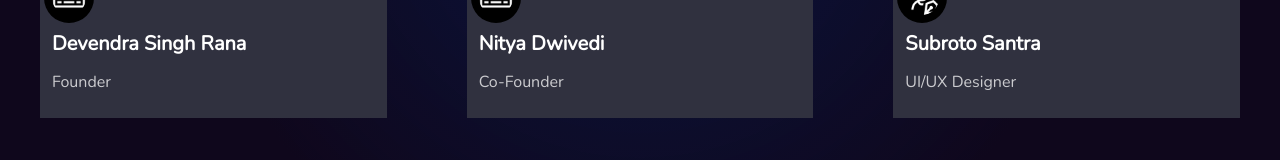
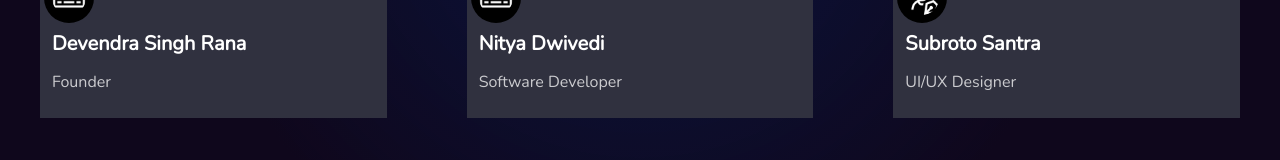
Before and after one commit to Team-Engineers/Testknock2.0, a React (Vite) app: page /our_team in a window 1280 px wide. Shown: the part 532-692 px from the top of the page. Built offline with nearby package versions, Linux system fonts and the light colour scheme.

Commit message:
minor error fix (#8)

```diff
--- a/src/Constants/team.js
+++ b/src/Constants/team.js
@@ -1,8 +1,8 @@
-import Devendra from "../assets/images/Team/devendra.png"
-import Nitya from "../assets/images/Team/nitya.png"
-import Subroto from "../assets/images/Team/subroto.png"
-import Founder from "../assets/images/Team/Founder.svg"
-import Designer from "../assets/images/Team/Designer.svg"
+import Designer from "../assets/images/Team/Designer.svg";
+import Founder from "../assets/images/Team/Founder.svg";
+import Devendra from "../assets/images/Team/devendra.png";
+import Nitya from "../assets/images/Team/nitya.png";
+import Subroto from "../assets/images/Team/subroto.png";
 
 const teams = [
   {
@@ -11,25 +11,45 @@ const teams = [
     since: "2023",
     image: Devendra,
     icon: Founder,
+    Questions1: {
+      testknock: "What made you think about Testknock?",
+      lifehacks: "Best Lifehacks?",
+      startCoding: "What made you start coding?",
+      alternateCareer: "If you weren’t Coding, then what?",
+    },
     Questions: {
-            testknok: "The idea for Testknok came from recognizing a gap in the market for efficient, user-friendly testing solutions. I wanted to create a platform that would simplify the testing process for developers and companies alike.",
-            lifehacks: "My best lifehack is the 2-minute rule: if a task takes less than 2 minutes, do it immediately. It's amazing how much you can accomplish and how organized you can become with this simple principle.",
-            startCoding: "I started coding out of curiosity. I was fascinated by how websites and applications worked, and I wanted to create my own. That curiosity turned into a passion, and here I am today.",
-            alternateCareer: "If I weren't coding, I'd probably be an entrepreneur in a different field. I love the process of identifying problems and creating solutions, regardless of the industry."
-        }
+      testknock:
+        "The idea for Testknock came from recognizing a gap in the market for efficient, user-friendly testing solutions. I wanted to create a platform that would simplify the testing process for developers and companies alike.",
+      lifehacks:
+        "My best lifehack is the 2-minute rule: if a task takes less than 2 minutes, do it immediately. It's amazing how much you can accomplish and how organized you can become with this simple principle.",
+      startCoding:
+        "I started coding out of curiosity. I was fascinated by how websites and applications worked, and I wanted to create my own. That curiosity turned into a passion, and here I am today.",
+      alternateCareer:
+        "If I weren't coding, I'd probably be an entrepreneur in a different field. I love the process of identifying problems and creating solutions, regardless of the industry.",
+    },
   },
   {
     name: "Nitya Dwivedi",
-        position: "Co-Founder",
+    position: "Software Developer",
     since: "2023",
     image: Nitya,
     icon: Founder,
+    Questions1: {
+      testknock: "Why did you choose field of software development?",
+      lifehacks: "Best Lifehacks?",
+      startCoding: "What made you start coding?",
+      alternateCareer: "If you weren’t Coding, then what?",
+    },
     Questions: {
-            testknok: "Testknok was born out of our shared vision to revolutionize the testing industry. We saw an opportunity to make testing more accessible and efficient for businesses of all sizes.",
-            lifehacks: "My favorite lifehack is the Pomodoro Technique. Working in focused 25-minute intervals with short breaks in between has dramatically improved my productivity and work-life balance.",
-            startCoding: "My journey into coding began when I realized how much technology impacts our daily lives. I wanted to be part of that impact, to create tools that make people's lives easier.",
-            alternateCareer: "If not for coding, I'd likely be in data science or AI research. I'm fascinated by the potential of data and machine learning to solve complex problems."
-        }
+      testknock:
+        "Testknock was born out of our shared vision to revolutionize the testing industry. We saw an opportunity to make testing more accessible and efficient for businesses of all sizes.",
+      lifehacks:
+        "My favorite lifehack is the Pomodoro Technique. Working in focused 25-minute intervals with short breaks in between has dramatically improved my productivity and work-life balance.",
+      startCoding:
+        "My journey into coding began when I realized how much technology impacts our daily lives. I wanted to be part of that impact, to create tools that make people's lives easier.",
+      alternateCareer:
+        "If not for coding, I'd likely be in data science or AI research. I'm fascinated by the potential of data and machine learning to solve complex problems.",
+    },
   },
   {
     name: "Subroto Santra",
@@ -37,13 +57,23 @@ const teams = [
     since: "2023",
     image: Subroto,
     icon: Designer,
+    Questions1: {
+      testknock: "Why did you choose field of designing?",
+      lifehacks: "Best Lifehacks?",
+      startCoding: "What made you start designing?",
+      alternateCareer: "If you weren’t Designing, then what?",
+    },
     Questions: {
-            testknok: "Joining Testknok was an exciting opportunity to apply my design skills to a complex domain. I saw the potential to make testing not just functional, but also intuitive and even enjoyable for users.",
-            lifehacks: "My go-to lifehack is the 'Five Minute Journal'. Taking just five minutes each day to practice gratitude and set intentions has had a profound impact on my mindset and productivity.",
-            startCoding: "While my primary focus is design, I started learning to code to better understand the developers I work with. This knowledge helps me create designs that are not just beautiful, but also practical to implement.",
-            alternateCareer: "If I weren't in tech, I'd probably be a graphic novelist. I love storytelling through visuals, and comics are a perfect blend of art and narrative."
-        }
-    }
+      testknock:
+        "Joining Testknock was an exciting opportunity to apply my design skills to a complex domain. I saw the potential to make testing not just functional, but also intuitive and even enjoyable for users.",
+      lifehacks:
+        "My go-to lifehack is the 'Five Minute Journal'. Taking just five minutes each day to practice gratitude and set intentions has had a profound impact on my mindset and productivity.",
+      startCoding:
+        "While my primary focus is design, I started learning to code to better understand the developers I work with. This knowledge helps me create designs that are not just beautiful, but also practical to implement.",
+      alternateCareer:
+        "If I weren't in tech, I'd probably be a graphic novelist. I love storytelling through visuals, and comics are a perfect blend of art and narrative.",
+    },
+  },
 ];
 
 export default teams;
--- a/src/components/OurTeam/TeamOverview.jsx
+++ b/src/components/OurTeam/TeamOverview.jsx
@@ -1,8 +1,8 @@
 import React from 'react'
 import { useParams } from 'react-router-dom'
-import Navbar from '../Navbar'
 import teams from '../../Constants/team'
 import Footer from '../Footer'
+import Navbar from '../Navbar'
 
 const TeamOverview = () => {
     const { name } = useParams();
@@ -34,32 +34,32 @@ const TeamOverview = () => {
             <div className='p-20 font-bold '>
                 <h >
                     <h1 className='text-4xl text-[#B47BFC]'>
-                        What made you think about Testknok?
+                        {teamMember.Questions1.testknock}
                     </h1>
-                    <p className='my-4 w-[70%] mb-10'>{teamMember.Questions.testknok}</p>
+                    <p className='my-4 w-[70%] mb-10'>{teamMember.Questions.testknock}</p>
                 </h>
                 <h>
                     <h1 className='text-4xl text-[#B47BFC]'>
-                        Best Lifehacks?
+                        {teamMember.Questions1.lifehacks}
                     </h1>
                     <p className='my-4 w-[70%] mb-10'>{teamMember.Questions.lifehacks}</p>
 
                 </h>
                 <h>
                     <h1 className='text-4xl text-[#B47BFC]'>
-                        What made you start coding?
+                        {teamMember.Questions1.startCoding}
                     </h1>
                     <p className='my-4 w-[70%] mb-10'>{teamMember.Questions.startCoding}</p>
 
                 </h>
                 <h>
                     <h1 className='text-4xl text-[#B47BFC]'>
-                        If you weren’t Coding, then what?
+                        {teamMember.Questions1.alternateCareer}
                     </h1>
                     <p className='my-4 w-[70%] mb-10'>{teamMember.Questions.alternateCareer}</p>
                 </h>
             </div>
-<Footer/>
+            <Footer />
         </div>
     )
 }
```
Lines whose indentation alone changed are shown as unchanged.
